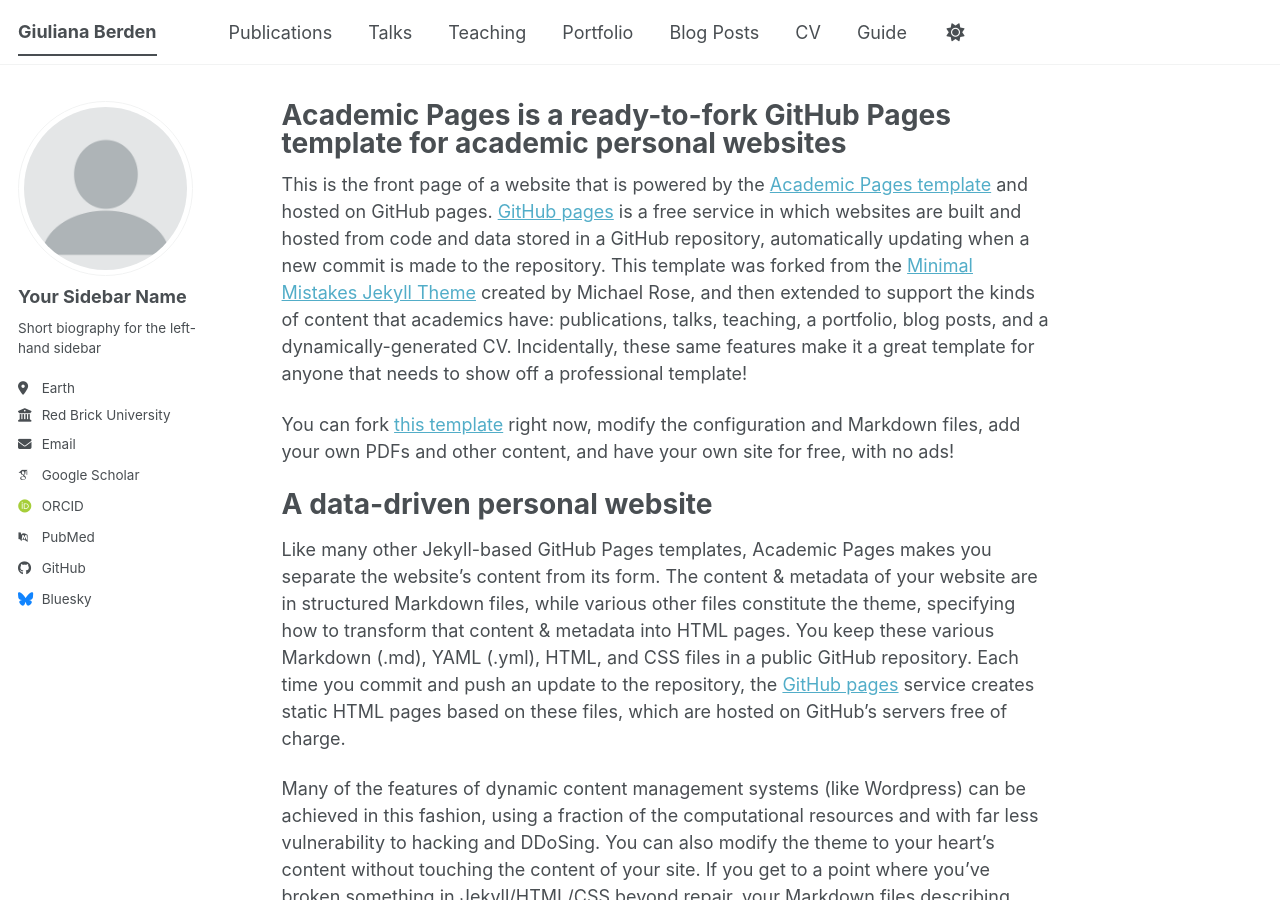
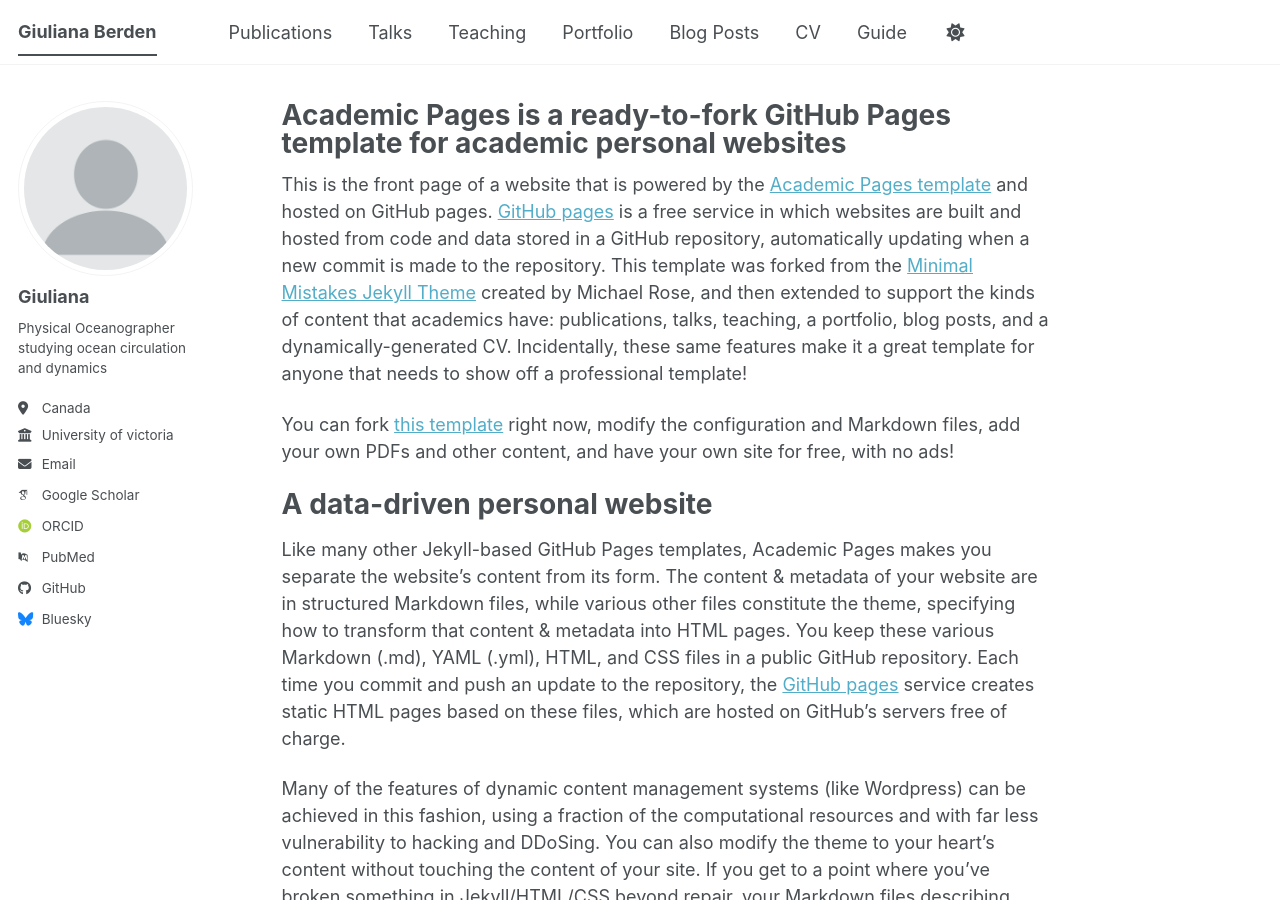
Before and after one commit to GiulianaB/GiulianaB, a Jekyll site: the page built from _pages/about.md, in a window 1280 px wide and 900 px high. Built offline with Jekyll 4.4.1, drawn with Linux system fonts in a browser that asks for light colours; some web fonts are replaced; a script bundle is joined from its source files by our own code; library files that are not in the unit come from our copies.

Commit message:
Change author details in _config.yml
Updated author information in the config file.

```diff
--- a/_config.yml
+++ b/_config.yml
@@ -24,13 +24,13 @@
 author:
   # Biographic information
   avatar           : "profile.png"
-  name             : "Your Sidebar Name"
+  name             : "Giuliana"
   pronouns         : # example: "she/her"
-  bio              : "Short biography for the left-hand sidebar"
-  location         : "Earth"
-  employer         : "Red Brick University"
+  bio              : "Physical Oceanographer studying ocean circulation and dynamics"
+  location         : "Canada"
+  employer         : "University of victoria"
   uri              : # URL
-  email            : "none@example.org"
+  email            : "gberdene@uvic.ca"
 
   # Academic websites
   academia         : # URL
```
